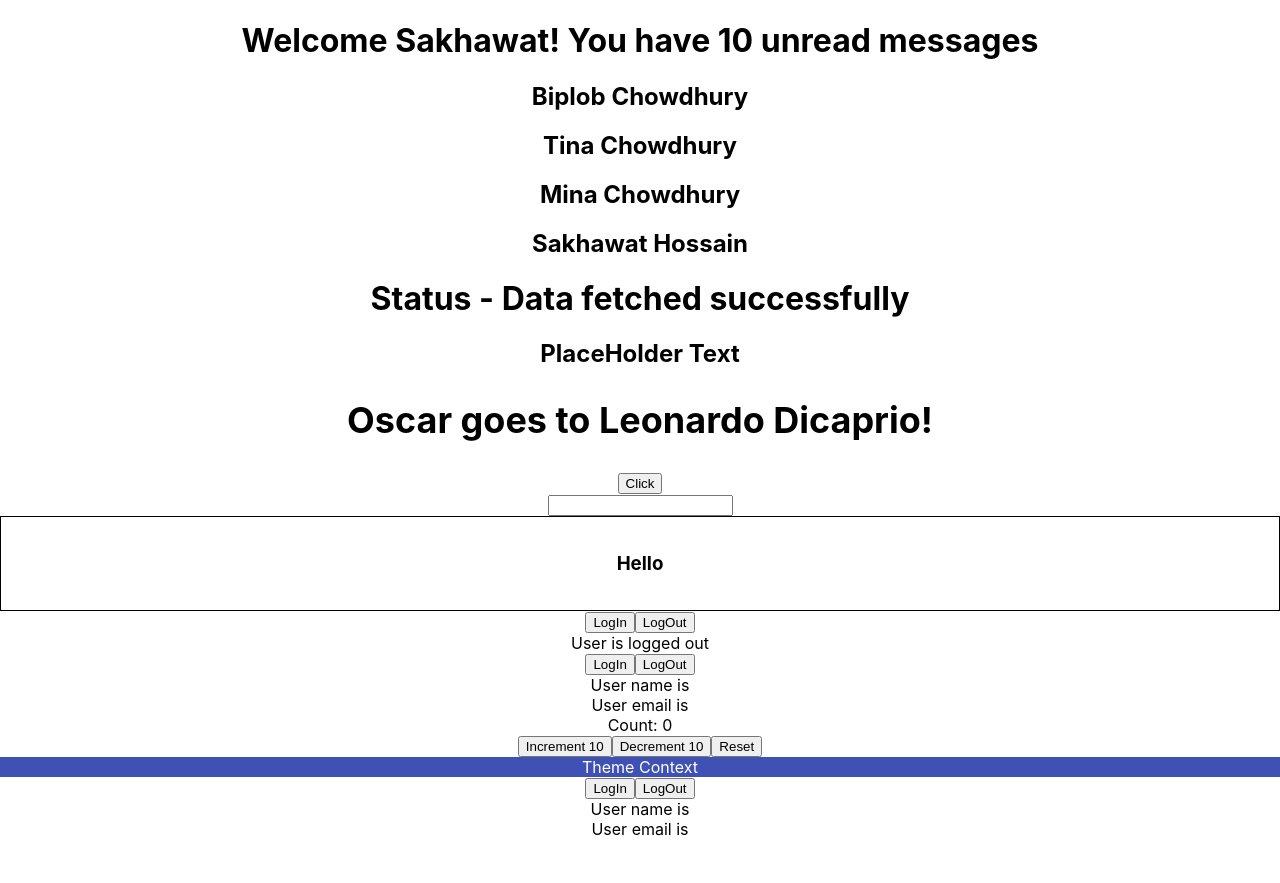
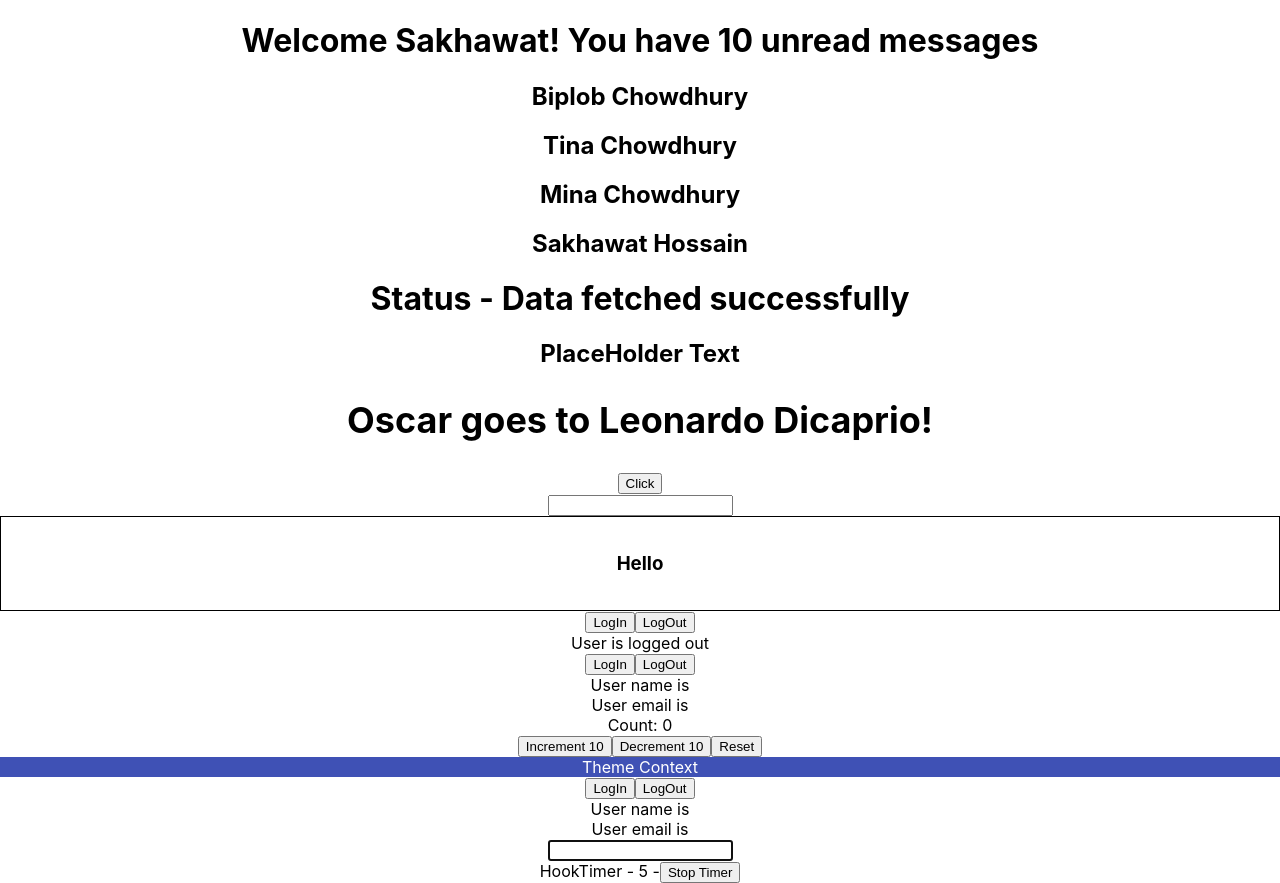
Before and after one commit to sakhawat777/react-typescript-demo, a React (Create React App) app: page / in a window 1280 px wide. Before the commit the page ends 839 px from the top, so only its background shows below. Built offline with nearby package versions, Linux system fonts and the light colour scheme.

Commit message:
useRef Hook Done

```diff
--- a/src/App.tsx
+++ b/src/App.tsx
@@ -16,6 +16,8 @@
 import Box from './components/context/Box';
 import { UserContextProvider} from './components/context/UserContext';
 import { User2 } from './components/context/User2';
+import MutableRef from './components/ref/MutableRef';
+import DomRef from './components/ref/DomRef';
 
 
 
@@ -62,6 +64,8 @@
      <UserContextProvider>
        <User2/>
      </UserContextProvider>
+     <DomRef/>
+     <MutableRef/>
     </div>
   );
 }
--- /dev/null
+++ b/src/components/ref/DomRef.tsx
@@ -0,0 +1,16 @@
+import React, {useRef, useEffect} from 'react';
+
+const DomRef = () => {
+    // non-null type Assertion
+    const inputRef = useRef<HTMLInputElement>(null!)
+    useEffect(() => {
+        inputRef.current.focus()
+    }, [])
+    return (
+        <div>
+            <input type="text" ref={inputRef} />
+        </div>
+    );
+};
+
+export default DomRef;
--- /dev/null
+++ b/src/components/ref/MutableRef.tsx
@@ -0,0 +1,27 @@
+import React, {useState, useRef, useEffect} from 'react';
+
+const MutableRef = () => {
+    const [timer, setTimer] = useState(0);
+    const interValRef = useRef<number | null>(null)
+    const stopTimer = () => {
+        if(interValRef.current){
+        window.clearInterval(interValRef.current)
+        }
+    }
+    useEffect(() => {
+        interValRef.current = window.setInterval(() => {
+            setTimer((timer) => timer + 1 )
+        }, 1000)
+        return () => {
+            stopTimer()
+        }
+    }, [])
+    return (
+        <div>
+            HookTimer - {timer} -
+            <button onClick={() => stopTimer()}>Stop Timer</button>
+        </div>
+    );
+};
+
+export default MutableRef;
```
